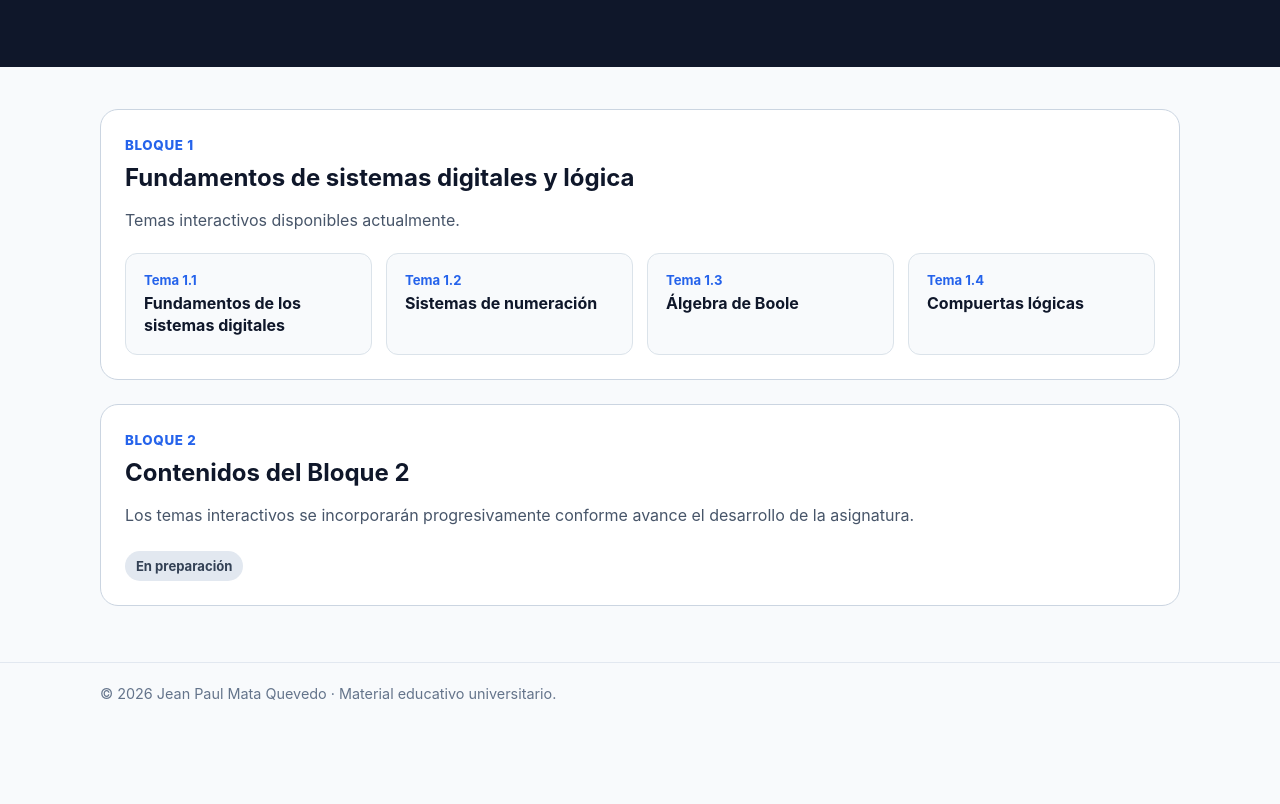
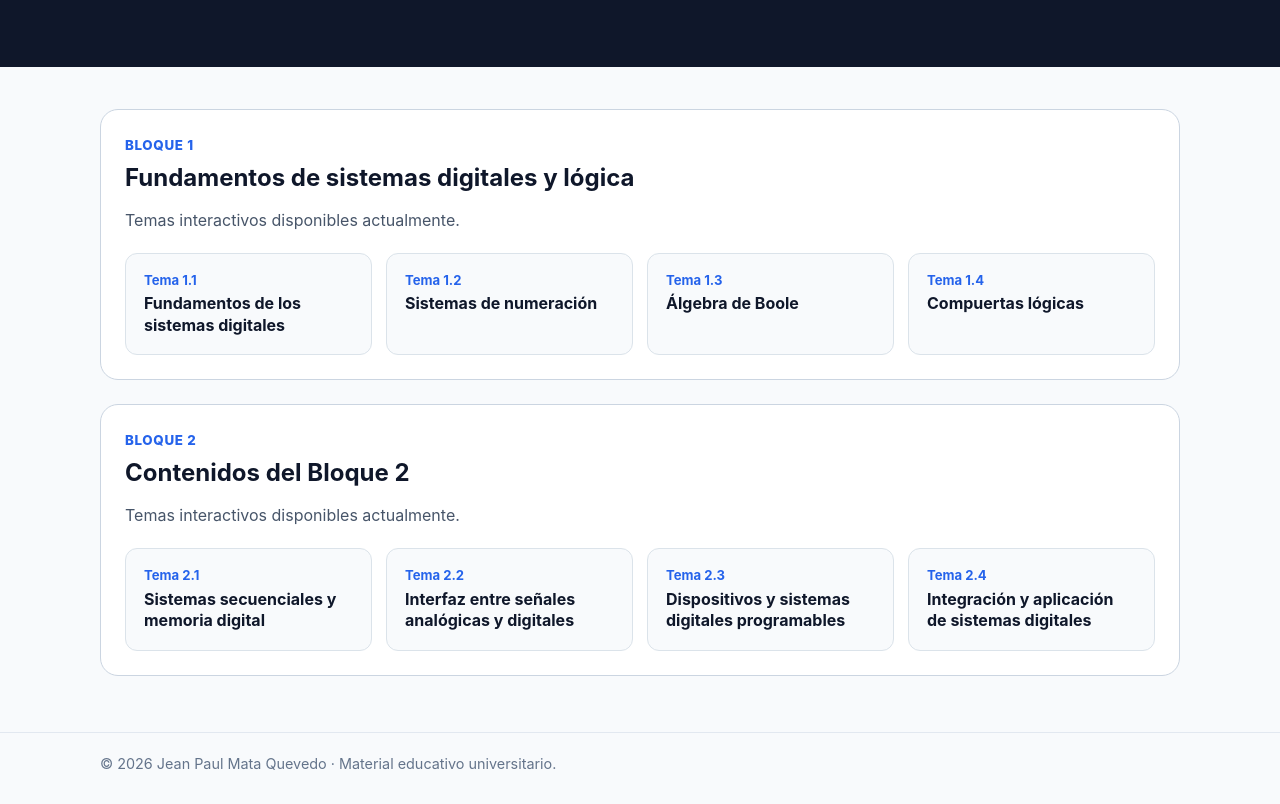
Before and after one commit to jpaulmata80/sistemas-digitales-logica-sistemas, a plain HTML site: page index.html in a window 1280 px wide. Shown: the part 294-1098 px from the top of the page. Before the commit the page ends 1028 px from the top, so only its background shows below. Drawn offline with Linux system fonts and the light colour scheme.

Commit message:
feat: publicar accesos a los temas 2.1 a 2.4

```diff
--- a/index.html
+++ b/index.html
@@ -79,8 +79,26 @@
       <article class="block">
         <small>Bloque 2</small>
         <h2>Contenidos del Bloque 2</h2>
-        <p>Los temas interactivos se incorporarán progresivamente conforme avance el desarrollo de la asignatura.</p>
-        <span class="pending">En preparación</span>
+        <p>Temas interactivos disponibles actualmente.</p>
+
+        <div class="topics">
+          <a class="topic" href="temas/bloque-2/2.1-sistemas-secuenciales-memoria.html">
+            <b>Tema 2.1</b>
+            <span>Sistemas secuenciales y memoria digital</span>
+          </a>
+          <a class="topic" href="temas/bloque-2/2.2-interfaz-analogica-digital.html">
+            <b>Tema 2.2</b>
+            <span>Interfaz entre señales analógicas y digitales</span>
+          </a>
+          <a class="topic" href="temas/bloque-2/2.3-dispositivos-sistemas-programables.html">
+            <b>Tema 2.3</b>
+            <span>Dispositivos y sistemas digitales programables</span>
+          </a>
+          <a class="topic" href="temas/bloque-2/2.4-integracion-aplicacion-sistemas-digitales.html">
+            <b>Tema 2.4</b>
+            <span>Integración y aplicación de sistemas digitales</span>
+          </a>
+        </div>
       </article>
     </section>
   </main>
```
